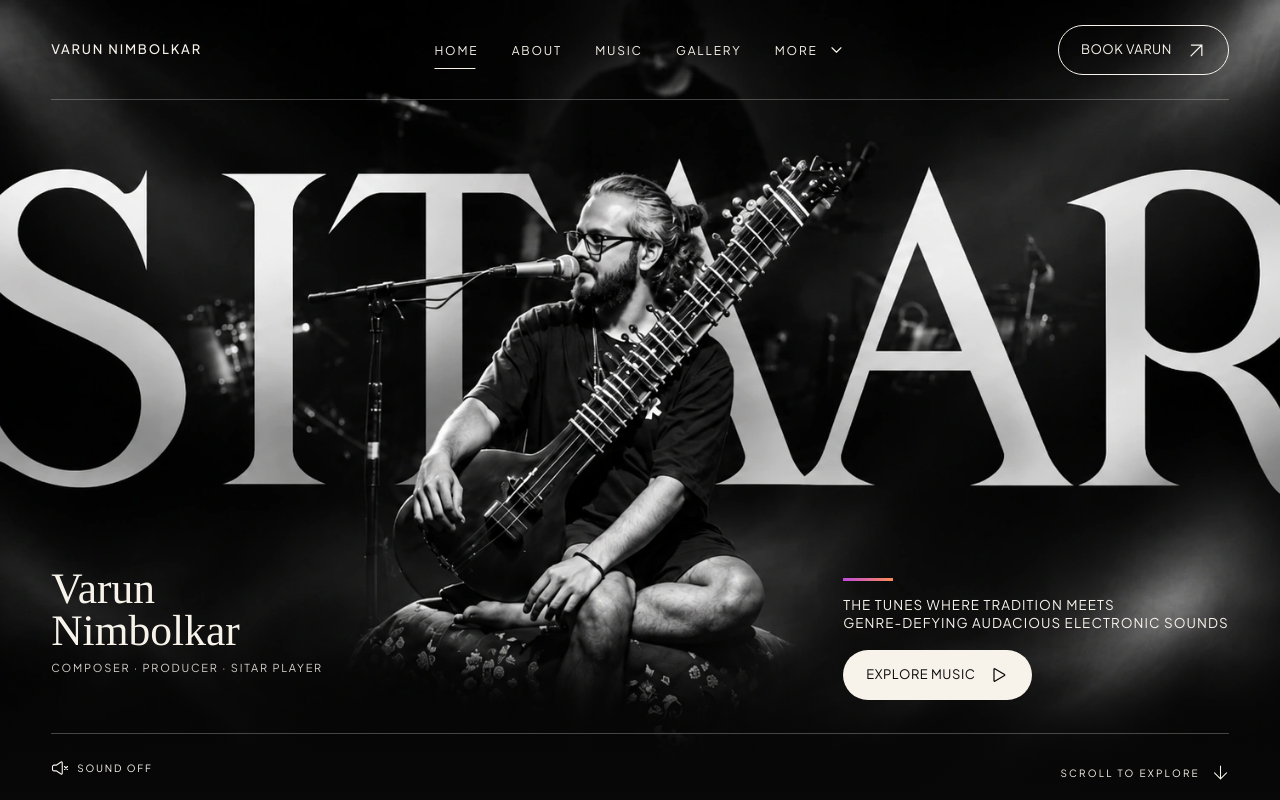
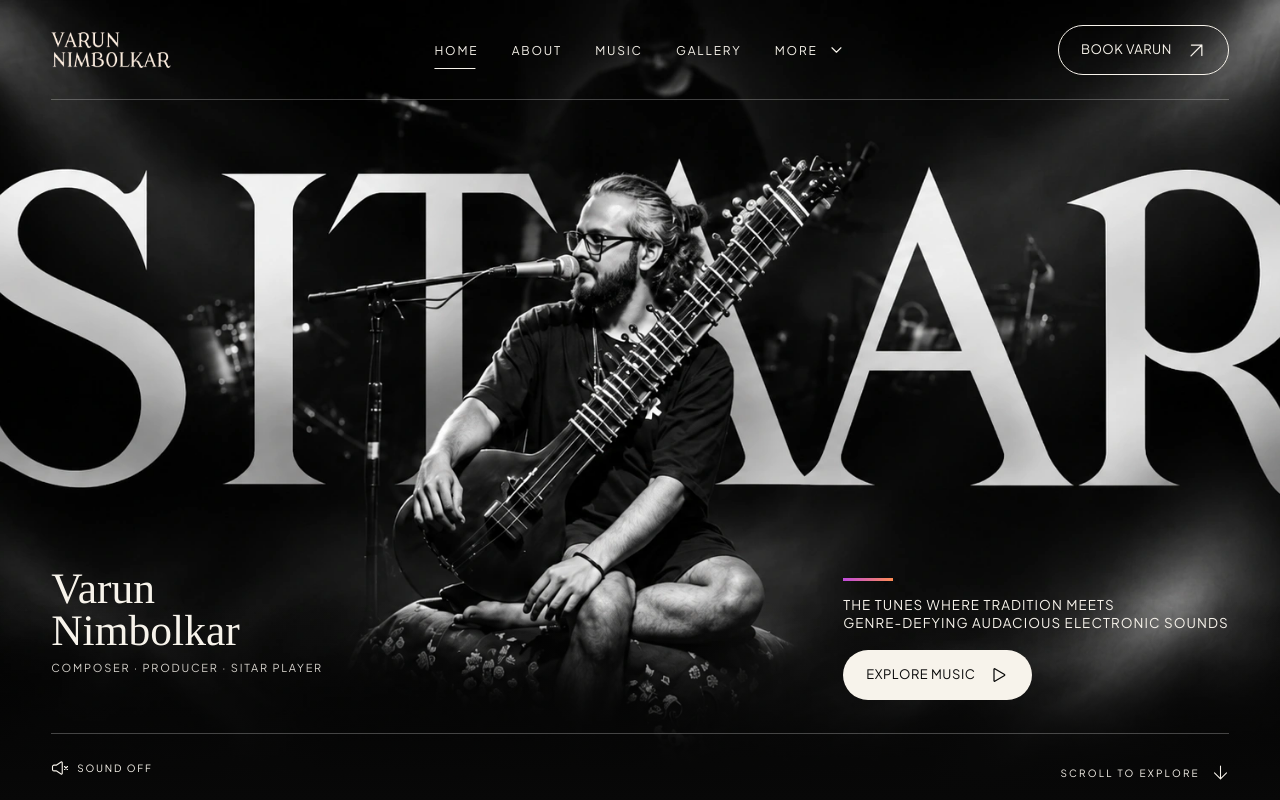
Before and after one commit to rishimailoorkar/varun-nimbolkar, a React (Vite) app: page / in a window 1280 px wide. Shown: the top 800 px of the page. Built offline with nearby package versions, Linux system fonts and the light colour scheme.

Commit message:
Restore navbar logo in WebP format and style footer tagline in 2 compact lines

```diff
--- a/src/about.css
+++ b/src/about.css
@@ -25,6 +25,10 @@
 .about-page .navbar button,
 .about-page .navbar .wordmark {
   color: #0a0a0a;
+}
+
+.about-page .wordmark-logo {
+  filter: brightness(0);
 }
 
 .about-page .nav-links .active:after {
--- a/src/collab.css
+++ b/src/collab.css
@@ -31,6 +31,10 @@
 .collab-page .navbar button,
 .collab-page .navbar .wordmark {
   color: #080808;
+}
+
+.collab-page .wordmark-logo {
+  filter: brightness(0);
 }
 
 .collab-page .nav-links .active::after {
--- a/src/components/MusicPage.tsx
+++ b/src/components/MusicPage.tsx
@@ -21,7 +21,7 @@ export function MusicPage() {
   return () => { observer?.disconnect(); el?.removeEventListener('load', loaded); };
  }, []);
  return <main className="music-page-shell" id="top">
-  <header className="music-page-navbar"><a href="/" className="music-home-link" aria-label="Return to homepage">VARUN NIMBOLKAR</a><span className="music-navbar-label">THE LISTENING ROOM</span><a href="/contact" className="music-exit">BOOK VARUN <ArrowUpRight width={20} height={20} aria-hidden="true" /></a></header>
+  <header className="music-page-navbar"><a href="/" className="music-home-link" aria-label="Return to homepage"><img src="/images/logo.webp" srcSet="/images/logo.webp 1x, /images/logo@2x.webp 2x" alt="Varun Nimbolkar" className="wordmark-logo" width="134" height="40" /></a><span className="music-navbar-label">THE LISTENING ROOM</span><a href="/contact" className="music-exit">BOOK VARUN <ArrowUpRight width={20} height={20} aria-hidden="true" /></a></header>
   <section className="music-page-hero" aria-labelledby="music-page-heading"><span className="music-page-kicker">VARUN NIMBOLKAR / MUSIC</span><h1 id="music-page-heading">Discover the <em>Soul</em><br/>of My <span>Music</span></h1><p>Where classical strings meet a restless electric spirit.</p><a className="music-scroll" href="#music-player">SCROLL TO LISTEN <ArrowDown width={20} height={20} aria-hidden="true" /></a></section>
   <section id="music-player" className="music-player-section"><iframe ref={frame} title="Interactive turntable and Spotify player" src="/music-turntable.html" allow="autoplay; encrypted-media; fullscreen; picture-in-picture" /></section>
   <ContactCTA light />
--- a/src/components/Navbar.tsx
+++ b/src/components/Navbar.tsx
@@ -55,7 +55,14 @@ export function Navbar() {
 
   return <header className="navbar" ref={nav} onKeyDown={e => { if (e.key === 'Escape') { setMore(false); setMobile(false); moreButton.current?.focus(); } }}>
     <a className="wordmark" href="/" aria-label="Varun Nimbolkar home" onClick={e => { e.preventDefault(); navigate('/'); }}>
-      VARUN NIMBOLKAR
+      <img
+        src="/images/logo.webp"
+        srcSet="/images/logo.webp 1x, /images/logo@2x.webp 2x"
+        alt="Varun Nimbolkar"
+        className="wordmark-logo"
+        width="134"
+        height="40"
+      />
     </a>
     <button className="menu-toggle" aria-expanded={mobile} aria-controls="main-navigation" onClick={() => setMobile(!mobile)}>{mobile ? <>CLOSE <Close width={17} height={17} aria-hidden="true"/></> : <>MENU <Menu width={17} height={17} aria-hidden="true"/></>}</button>
     <nav id="main-navigation" aria-label="Main navigation" className={mobile ? 'nav-links open' : 'nav-links'}>
--- a/src/components/SiteFooter.tsx
+++ b/src/components/SiteFooter.tsx
@@ -13,7 +13,7 @@ export function SiteFooter() {
       ].map(([label, url]) => <a key={label} href={url} target="_blank" rel="noopener noreferrer">{label}<ArrowUpRight width={14} height={14} aria-hidden="true"/></a>)}</nav>
       <div className="footer-tagline"><h2>THE TUNES WHERE TRADITION<br/>MEETS ELECTRONICA</h2></div>
     </div>
-    <div className="footer-bottom"><span>© {new Date().getFullYear()} VARUN NIMBOLKAR</span><span>THE TUNES WHERE TRADITION MEETS ELECTRONICA</span><a href="#top">BACK TO TOP <ArrowUp width={17} height={17} aria-hidden="true"/></a></div>
+    <div className="footer-bottom"><span>© {new Date().getFullYear()} VARUN NIMBOLKAR</span><span className="footer-bottom-tagline">THE TUNES WHERE TRADITION<br/>MEETS ELECTRONICA</span><a href="#top">BACK TO TOP <ArrowUp width={17} height={17} aria-hidden="true"/></a></div>
     <div className="footer-art" aria-hidden="true"/>
   </footer>;
 }
--- a/src/press.css
+++ b/src/press.css
@@ -27,6 +27,10 @@
 .press-page .navbar button,
 .press-page .navbar .wordmark {
   color: #080808;
+}
+
+.press-page .wordmark-logo {
+  filter: brightness(0);
 }
 
 .press-page .nav-links .active::after {
--- a/src/styles.css
+++ b/src/styles.css
@@ -557,7 +557,8 @@
 .journey-step>.enquiry-field{margin-bottom:25px}.journey-fields{display:grid;grid-template-columns:1fr 1fr;gap:25px 20px}.journey-step .enquiry-consent{display:flex;margin-top:25px}
 .journey-actions{display:flex;justify-content:flex-end;align-items:center;gap:20px;margin-top:30px}.journey-back{min-height:48px;padding:0 16px;color:#444}
 .footer-tagline{display:flex;flex-direction:column;justify-content:flex-start}
-.footer-tagline h2{font:400 clamp(22px,1.9vw,29px)/1.22 Tinos,serif;margin:0;color:#f7f3eb;letter-spacing:-.02em}
+.footer-tagline h2{font:400 clamp(15px,1.2vw,18px)/1.35 Tinos,serif;margin:0;color:#d8d2d6;letter-spacing:.04em;text-transform:uppercase}
+.footer-bottom-tagline{text-align:center;line-height:1.4}
 @media(max-width:1100px){.footer-tagline{grid-column:auto}}
 @media(max-width:760px){.footer-tagline{grid-column:1/-1}}
 @media(max-width:900px){.booking-journey-layout{grid-template-columns:1fr}.booking-journey-layout .booking-aside>img{max-width:420px;aspect-ratio:4/3}.booking-journey-layout .booking-aside{max-width:620px}}
@@ -576,4 +577,10 @@
 }
 
 .wordmark{display:inline-flex;align-items:center;flex:0 0 auto;text-decoration:none}
+.wordmark-logo{display:block;height:clamp(28px,2.8vw,36px);width:auto;aspect-ratio:164/49;object-fit:contain;transition:opacity .2s ease}
+.wordmark:hover .wordmark-logo,.music-home-link:hover .wordmark-logo{opacity:.85}
 .music-home-link{display:inline-flex;align-items:center}
+.music-home-link .wordmark-logo{display:block;height:clamp(28px,2.8vw,36px);width:auto;aspect-ratio:164/49;object-fit:contain}
+@media(max-width:760px){
+  .wordmark-logo,.music-home-link .wordmark-logo{height:28px}
+}
```
